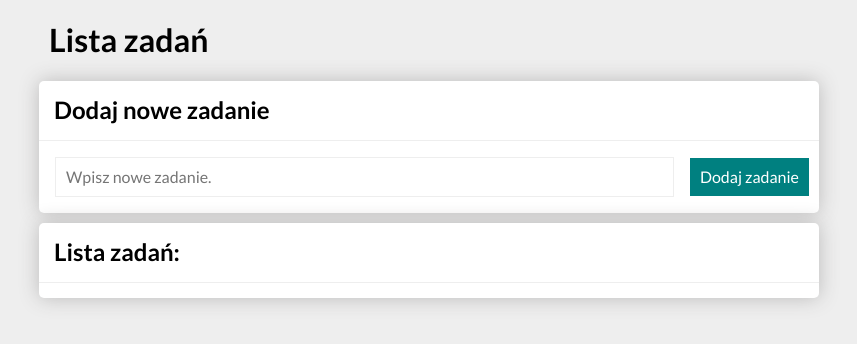
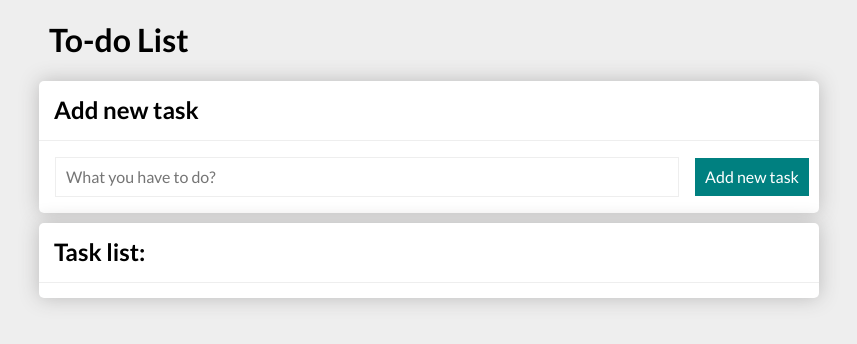
Before and after one commit to SewBrzozka/todos-list-react, a React (Create React App) app: page / in a window 1280 px wide. Shown: the top 344 px of the page, without its empty margins (211-1068 px from the left). Built offline with nearby package versions, Linux system fonts and the light colour scheme.

Commit message:
changed to english version

```diff
--- a/src/App.js
+++ b/src/App.js
@@ -25,15 +25,15 @@ function App() {
   return (
     <Container>
       <Header
-        title="Lista zadań"
+        title="To-do List"
       />
       <Section
-        title="Dodaj nowe zadanie"
+        title="Add new task"
         body={<Form addNewTask={addNewTask} />}
       />
 
       <Section
-        title="Lista zadań:"
+        title="Task list:"
         body={
           <Tasks
             tasks={tasks}
--- a/src/Buttons/index.js
+++ b/src/Buttons/index.js
@@ -4,14 +4,14 @@ const Buttons = ({ tasks, hideDone, toggleHideDone, setAllDone }) => (
     tasks.length > 0 && (
         <div className="buttons">
             <button onClick={toggleHideDone} className="buttons__button">
-                {hideDone ? "Pokaż" : "Ukryj"} ukończone
+                {hideDone ? "Show" : "Hide"} finished tasks
             </button>
             <button
                 className="buttons__button"
                 disabled={tasks.every(({ done }) => done)}
                 onClick={setAllDone}
             >
-                Ukończ wszystkie
+                Mark all done
             </button>
         </div>
     )
--- a/src/Form/index.js
+++ b/src/Form/index.js
@@ -22,10 +22,10 @@ const Form = ({ addNewTask }) => {
             <input
                 value={newTaskContent}
                 className="form__input"
-                placeholder="Wpisz nowe zadanie."
+                placeholder="What you have to do?"
                 onChange={({ target }) => setNewTaskContent(target.value)}
             />
-            <button className="form__button">Dodaj zadanie</button>
+            <button className="form__button">Add new task</button>
         </form>
     );
 };
```
